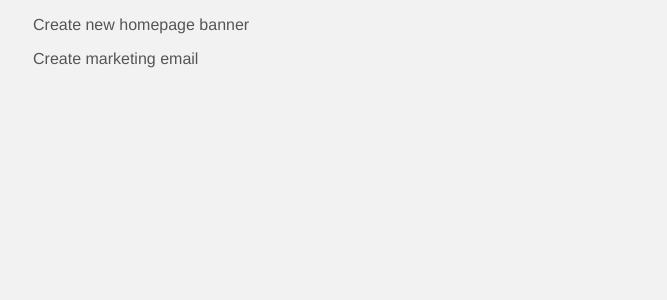
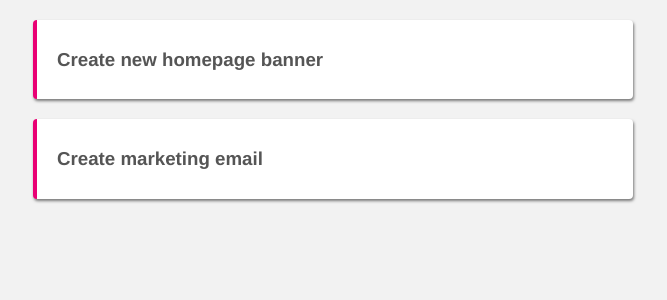
Before and after one commit to NCols/UdemyNetNinja, a Vue app in the folder project-planner/: page / in a window 1280 px wide. Shown: the top 300 px of the page, without its empty margins (307-974 px from the left). Built offline with nearby package versions, Linux system fonts and the light colour scheme; data requests are answered from the project's data file.

Commit message:
Challenge: toggle details from Single Project view

```diff
--- /dev/null
+++ b/project-planner/src/components/SingleProject.vue
@@ -0,0 +1,40 @@
+<template>
+  <div @click="toggleDetails" class="project">
+      <div class="actions">
+          <h3>{{ project.title }}</h3>
+      </div>
+      <div v-if="showDetails" class="details">
+          <p>{{ project.details }}</p>
+      </div>
+  </div>
+</template>
+
+<script>
+export default {
+    props: ['project'],
+    data() {
+        return {
+            showDetails: false,
+        }
+    },
+    methods: {
+        toggleDetails() {
+            this.showDetails = !this.showDetails
+        }
+    }
+}
+</script>
+
+<style>
+    .project {
+        margin: 20px auto;
+        background: white;
+        padding: 10px 20px;
+        border-radius: 4px;
+        box-shadow: 1px 2px 3px rgba(0,0,0,0.5);
+        border-left: 4px solid #e90074;
+    }
+    h3 {
+        cursor: pointer;
+    }
+</style>
--- a/project-planner/src/views/Home.vue
+++ b/project-planner/src/views/Home.vue
@@ -2,16 +2,20 @@
   <div class="home">
     <div v-if="projects.length">
       <div v-for="project in projects" :key="project.id">
-        <p>{{ project.title }}</p>
+        <SingleProject :project="project" />
       </div>
     </div>
   </div>
 </template>
 
 <script>
+import SingleProject from "../components/SingleProject.vue"
+
 export default {
   name: "Home",
-  components: {},
+  components: {
+    SingleProject,
+  },
   data() {
     return {
       projects: [],
@@ -19,12 +23,14 @@
   },
   mounted() {
     fetch("http://localhost:3000/projects")
-      .then((res) => res.json()) // Take the response, pass through json()
-      .then((data) => (this.projects = data)) // Take the json data returned and assign to 'projects' property
+      .then((res) => res.json())
+      .then((data) => (this.projects = data))
       .catch((err) => console.log(err.message));
   },
 };
 
 // Other comments:
-// v-if="projects.length"  =>  show element only if projects.length is true => if projects is not empty
+// Now we are going to create a new component that we will use for the project bar itself, to be reusable wherever we want.
+// in " <SingleProject :project="project" />"  the ':project' is a prop we create to pass in the 'project' from the v-for loop (so we loop through projects and pass each individual project to the SingleProject component via the :project prop). We could have names ':project' whatever we want.
+
 </script>
```
